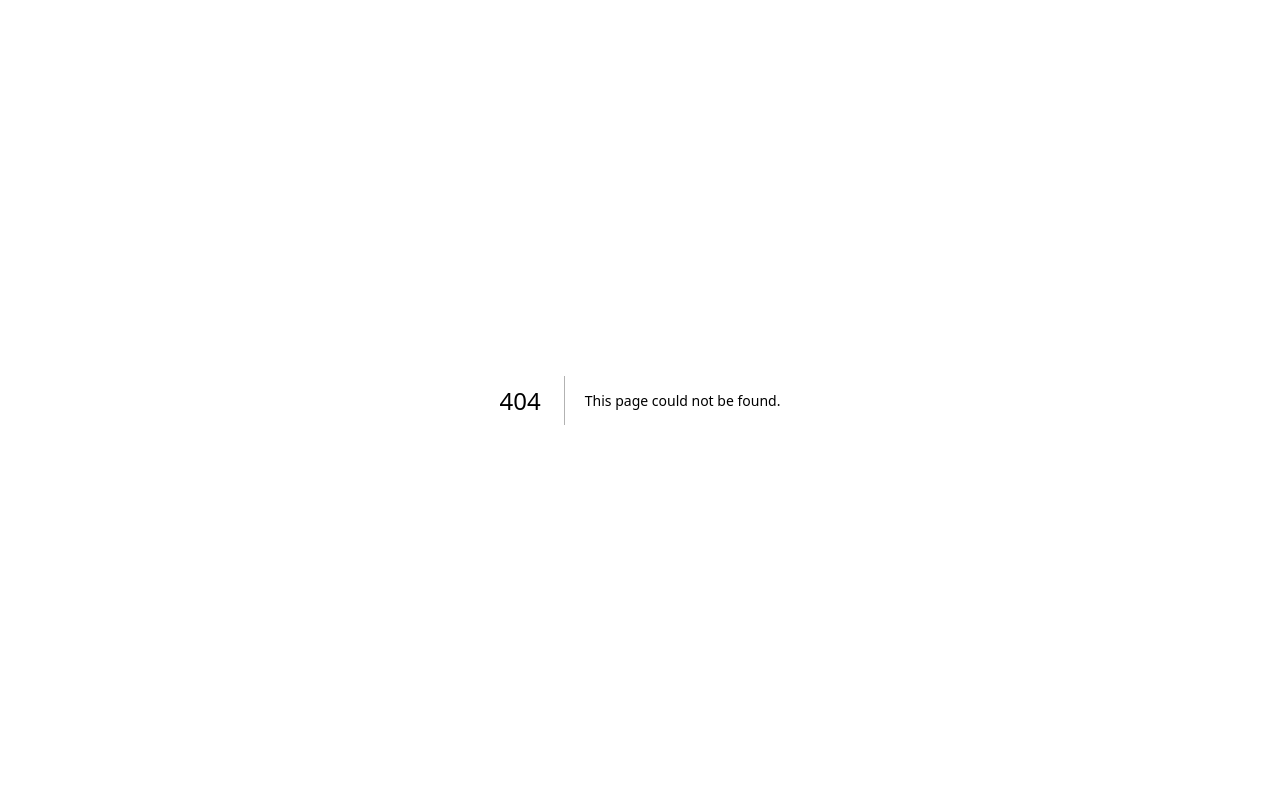
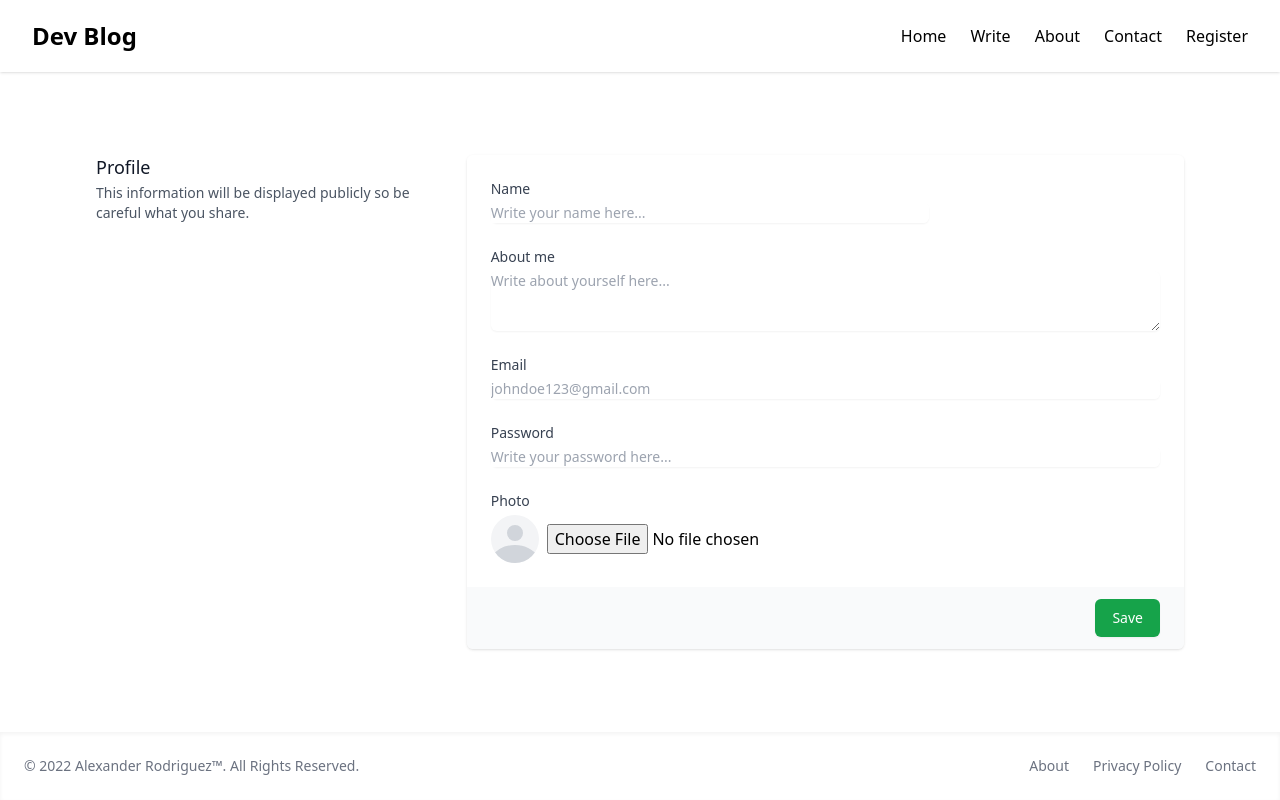
Before and after one commit to Mimo970/mimos-blog, a Next.js app: page /register in a window 1280 px wide. Before the commit this address had no page. Built offline with nearby package versions, Linux system fonts and the light colour scheme.

Commit message:
creating and improving write and register pages

```diff
--- a/components/Blog.js
+++ b/components/Blog.js
@@ -13,17 +13,17 @@
         layout="responsive"
         className="max-h-[240px] rounded-md"
       ></img>
-      <div className="flex justify-between">
-        <div className="text-gray-500"> {post.category}</div>
-        <div>{post.timeSincePosted}</div>
+
+      <div className="text-gray-500"> {post.category}</div>
+      <div className="flex justify-start ">
+        <Link href={`/blog/${post.id}`}>
+          <h1 className="text-xl font-bold hover:text-green-800 hover:underline underline-offset-8">
+            {post.title}
+          </h1>
+        </Link>
+        <div className="text-lg">-{post.timeSincePosted}</div>
       </div>
-      <Link href={`/blog/${post.id}`}>
-        <h1 className="text-xl font-bold hover:text-green-800 hover:underline underline-offset-8">
-          {post.title}
-        </h1>
-      </Link>
-
-      <section className="">{post.bodySummary}</section>
+      <section>{post.bodySummary}</section>
       <p> </p>
     </div>
   );
--- a/components/Layout.js
+++ b/components/Layout.js
@@ -14,9 +14,8 @@
       <header>
         <Navbar></Navbar>
       </header>
-      <div className="flex px-12 py-10">
+      <div className=" px-12 py-5">
         <main>{children}</main>
-        <Sidebar></Sidebar>
       </div>
       <Footer></Footer>
     </div>
--- a/components/Navbar.js
+++ b/components/Navbar.js
@@ -59,10 +59,10 @@
             >
               <ul className="items-center justify-center space-y-8 md:flex md:space-x-6 md:space-y-0">
                 <li className="text-black transition duration-200 hover:text-gray-600 hover:underline underline-offset-8 ">
-                  <Link href="/home">Home</Link>
+                  <Link href="/">Home</Link>
                 </li>
                 <li className="text-black transition duration-200 hover:text-gray-500 hover:underline underline-offset-8">
-                  <Link href="/">Write</Link>
+                  <Link href="/write">Write</Link>
                 </li>
                 <li className="text-black transition duration-200 hover:text-gray-500  hover:underline underline-offset-8">
                   <Link href="/about">About </Link>
@@ -70,8 +70,11 @@
                 <li className="text-black transition duration-200 hover:text-gray-500 hover:underline underline-offset-8">
                   <Link href="/contact">Contact </Link>
                 </li>
+                {/* <li className="text-black transition duration-200 hover:text-gray-500 hover:underline underline-offset-8 ">
+                  <Link href="/login">Log in</Link>
+                </li> */}
                 <li className="text-black transition duration-200 hover:text-gray-500 hover:underline underline-offset-8 ">
-                  <Link href="/login">Log in</Link>
+                  <Link href="/register">Register</Link>
                 </li>
               </ul>
             </div>
--- a/components/Sidebar.js
+++ b/components/Sidebar.js
@@ -6,7 +6,7 @@
 
 export default function Sidebar() {
   return (
-    <div className="h-fit flex flex-col items-center bg-gray-100 rounded-3xl px-3">
+    <div className="h-fit flex flex-col items-center bg-gray-100 rounded-3xl px-3 ">
       <div className=" flex flex-col items-center">
         <span className="mx-5 my-2 self-start text-lg font-bold">ABOUT ME</span>
         <img
--- a/pages/blog/[id].js
+++ b/pages/blog/[id].js
@@ -15,7 +15,8 @@
   // console.log(postedBlog);
   return (
     <Layout>
-      <div className="flex px-10 py-10">
+      <div className="flex">
+        <div className="flex px-10">
           <div className="px-10 py-10">
             <img
               src={postedBlog.image}
@@ -28,20 +29,31 @@
             <div className="text-lg text-green-600">
               Author: {postedBlog.author}
             </div>
-          <div className="flex justify-between pr-12 py-2">
+
             <div className="text-gray-500"> {postedBlog.category}</div>
-            <div>{postedBlog.timeSincePosted}</div>
-          </div>
+            <div className="flex justify-start  py-2">
               <Link href={`/blog/${postedBlog.id}`}>
                 <h1 className="text-xl font-bold">{postedBlog.title}</h1>
               </Link>
-
+              <div className="text-lg">- {postedBlog.timeSincePosted}</div>
+            </div>
             <section className="">{postedBlog.body}</section>
             <p> </p>
           </div>
+        </div>
+        <Sidebar />
       </div>
     </Layout>
   );
 };
 
 export default BlogPage;
+
+// <div className="flex justify-start ">
+//   <Link href={`/blog/${post.id}`}>
+//     <h1 className="text-xl font-bold hover:text-green-800 hover:underline underline-offset-8">
+//       {post.title}
+//     </h1>
+//   </Link>
+//   <div className="text-lg">-{post.timeSincePosted}</div>
+// </div>;
--- a/pages/index.js
+++ b/pages/index.js
@@ -7,18 +7,22 @@
 import axios, { all } from "axios";
 import Blog from "../components/Blog";
 import data from "../utils/data";
+import Sidebar from "../components/Sidebar";
 export default function Home() {
   return (
-    <>
+    <div>
       <Layout title="Home">
-        <div className="py-12 px-12 grid grid-cols-1 gap-4 md:grid-cols-3 lg:grid-cols-4 ">
-          {data.posts.map((post) => (
-            <Blog post={post} key={post.id}></Blog>
-          ))}
+        <h1 className="text-4xl font-bold ">React Blog</h1>
+        <div className="flex">
+          <div className="py-12 px-12 grid grid-cols-1 gap-4 md:grid-cols-2 lg:grid-cols-3 ">
+            {data.posts.map((post) => (
+              <Blog post={post} key={post.id}></Blog>
+            ))}
+          </div>
+          <Sidebar></Sidebar>
         </div>
       </Layout>
-      <div></div>
-    </>
+    </div>
   );
 }
 // const [allPosts, setAllPosts] = useState(data);
--- /dev/null
+++ b/pages/register.js
@@ -0,0 +1,134 @@
+import React from "react";
+import Layout from "../components/Layout";
+const RegisterPage = () => {
+  return (
+    <Layout>
+      <div>
+        <div className="md:grid md:grid-cols-3 md:gap-6 px-12 py-12">
+          <div className="md:col-span-1">
+            <div className="px-4 sm:px-0">
+              <h3 className="text-lg font-medium leading-6 text-gray-900">
+                Profile
+              </h3>
+              <p className="mt-1 text-sm text-gray-600">
+                This information will be displayed publicly so be careful what
+                you share.
+              </p>
+            </div>
+          </div>
+          <div className="mt-5 md:mt-0 md:col-span-2">
+            <form action="#" method="POST">
+              <div className="shadow sm:rounded-md sm:overflow-hidden">
+                <div className="px-4 py-5 bg-white space-y-6 sm:p-6">
+                  <div className="grid grid-cols-3 gap-6">
+                    <div className="col-span-3 sm:col-span-2">
+                      <label
+                        htmlFor="username"
+                        className="block text-sm font-medium text-gray-700"
+                      >
+                        Name
+                      </label>
+                      <div className="mt-1 flex rounded-md shadow-sm">
+                        <input
+                          type="text"
+                          name="username"
+                          id="username"
+                          className="focus:ring-indigo-500 focus:border-indigo-500 flex-1 block w-full rounded-none rounded-r-md sm:text-sm border-gray-300"
+                          placeholder="Write your name here..."
+                        />
+                      </div>
+                    </div>
+                  </div>
+
+                  <div>
+                    <label
+                      htmlFor="about"
+                      className="block text-sm font-medium text-gray-700"
+                    >
+                      About me
+                    </label>
+                    <div className="mt-1">
+                      <textarea
+                        id="about"
+                        name="about"
+                        rows="3"
+                        className="shadow-sm focus:ring-indigo-500 focus:border-indigo-500 mt-1 block w-full sm:text-sm border-gray-300 rounded-md"
+                        placeholder="Write about yourself here..."
+                      ></textarea>
+                    </div>
+                  </div>
+                  <div className="col-span-3 sm:col-span-2">
+                    <label
+                      htmlFor="username"
+                      className="block text-sm font-medium text-gray-700"
+                    >
+                      Email
+                    </label>
+                    <div className="mt-1 flex rounded-md shadow-sm">
+                      <input
+                        type="email"
+                        name="email"
+                        id="email"
+                        className="focus:ring-indigo-500 focus:border-indigo-500 flex-1 block w-full rounded-none rounded-r-md sm:text-sm border-gray-300"
+                        placeholder="johndoe123@gmail.com"
+                      />
+                    </div>
+                  </div>
+                  <div className="col-span-3 sm:col-span-2">
+                    <label
+                      htmlFor="password"
+                      className="block text-sm font-medium text-gray-700"
+                    >
+                      Password
+                    </label>
+                    <div className="mt-1 flex rounded-md shadow-sm">
+                      <input
+                        type="password"
+                        name="password"
+                        id="password"
+                        className="focus:ring-indigo-500 focus:border-indigo-500 flex-1 block w-full rounded-none rounded-r-md sm:text-sm border-gray-300"
+                        placeholder="Write your password here..."
+                      />
+                    </div>
+                  </div>
+                  <div>
+                    <label className="block text-sm font-medium text-gray-700">
+                      Photo
+                    </label>
+                    <div className="mt-1 flex items-center justify-start ">
+                      <span className="inline-block h-12 w-12 rounded-full overflow-hidden bg-gray-100">
+                        <svg
+                          className="h-full w-full text-gray-300"
+                          fill="currentColor"
+                          viewBox="0 0 24 24"
+                        >
+                          <path d="M24 20.993V24H0v-2.996A14.977 14.977 0 0112.004 15c4.904 0 9.26 2.354 11.996 5.993zM16.002 8.999a4 4 0 11-8 0 4 4 0 018 0z" />
+                        </svg>
+                      </span>
+                      <input
+                        className="px-2"
+                        name="userImg"
+                        id="fileInput"
+                        type="file"
+                      />
+                    </div>
+                  </div>
+                </div>
+                <div className="px-4 py-3 bg-gray-50 text-right sm:px-6">
+                  <button
+                    type="submit"
+                    className="inline-flex justify-center py-2 px-4 border border-transparent shadow-sm text-sm font-medium rounded-md text-white bg-green-600 hover:bg-green-700 focus:outline-none focus:ring-2 focus:ring-offset-2 focus:ring-indigo-500"
+                  >
+                    Save
+                  </button>
+                </div>
+              </div>
+            </form>
+          </div>
+        </div>
+      </div>
+    </Layout>
+  );
+};
+
+export default RegisterPage;
--- /dev/null
+++ b/pages/write.js
@@ -0,0 +1,64 @@
+import React from "react";
+import Layout from "../components/Layout";
+import Sidebar from "../components/Sidebar";
+const WritePage = () => {
+  return (
+    <div>
+      <Layout title="Write">
+        <h1 className="text-4xl py-4 px-10">Create your own blog post</h1>
+        <div>
+          <div className="md:grid md:grid-cols-1 md:gap-4 px-12 ">
+            <div className="md:col-span-1">
+              <div className="py-2 px-4 sm:px-0">
+                <label htmlFor="newBlogPostTitle">Blog Title: </label>
+                <input
+                  className="bg-gray-200 w-1/4 rounded-lg"
+                  placeholder=" Write your title  here..."
+                  type="text"
+                  name="newBlogPostTitle"
+                  id="newBlogPostTitle"
+                />
+              </div>
+              <label htmlFor="newBlogPostCategory">Blog Category: </label>
+              <input
+                id="newBlogPostCategory"
+                name="newBlogPostCategory"
+                type="text"
+                placeholder=" Write your category here..."
+                className="bg-gray-200 w-1/4 rounded-lg"
+              />
+            </div>
+            <div className="md:col-span-1"></div>
+            <div className="mt-5 md:mt-0 md:col-span-2">
+              <label htmlFor="newBlogPostBody">Blog Post:</label>
+              <textarea
+                className="bg-gray-200 w-full rounded-lg "
+                name="newBlogPostBody"
+                id="newBlogPostBody"
+                cols="30"
+                rows="10"
+                placeholder=" Write your blog post here..."
+              ></textarea>
+            </div>
+            <div className="mt-5 md:mt-0 md:col-span-2">
+              <label htmlFor="fileInput">
+                <i className="writeIcon fas fa-plus"></i>
+              </label>
+              <input id="fileInput" type="file" />
+            </div>
+            <div className="flex justify-end">
+              <button
+                type="button"
+                class="text-white bg-gradient-to-r from-green-400 via-green-500 to-green-600 hover:bg-gradient-to-br focus:ring-4 focus:outline-none focus:ring-green-300 dark:focus:ring-green-800 shadow-lg shadow-green-500/50 dark:shadow-lg dark:shadow-green-800/80 font-medium rounded-lg text-sm px-5 py-2.5 text-center mr-2 mb-2"
+              >
+                Post Blog
+              </button>
+            </div>
+          </div>
+        </div>
+      </Layout>
+    </div>
+  );
+};
+
+export default WritePage;
--- a/styles/globals.css
+++ b/styles/globals.css
@@ -89,8 +89,8 @@
   max-width: 100vw;
   overflow-x: hidden;
 }
-
-/* body {
+/*
+body {
   color: rgb(var(--foreground-rgb));
   background: linear-gradient(
       to bottom,
```
Lines whose indentation alone changed are shown as unchanged.
